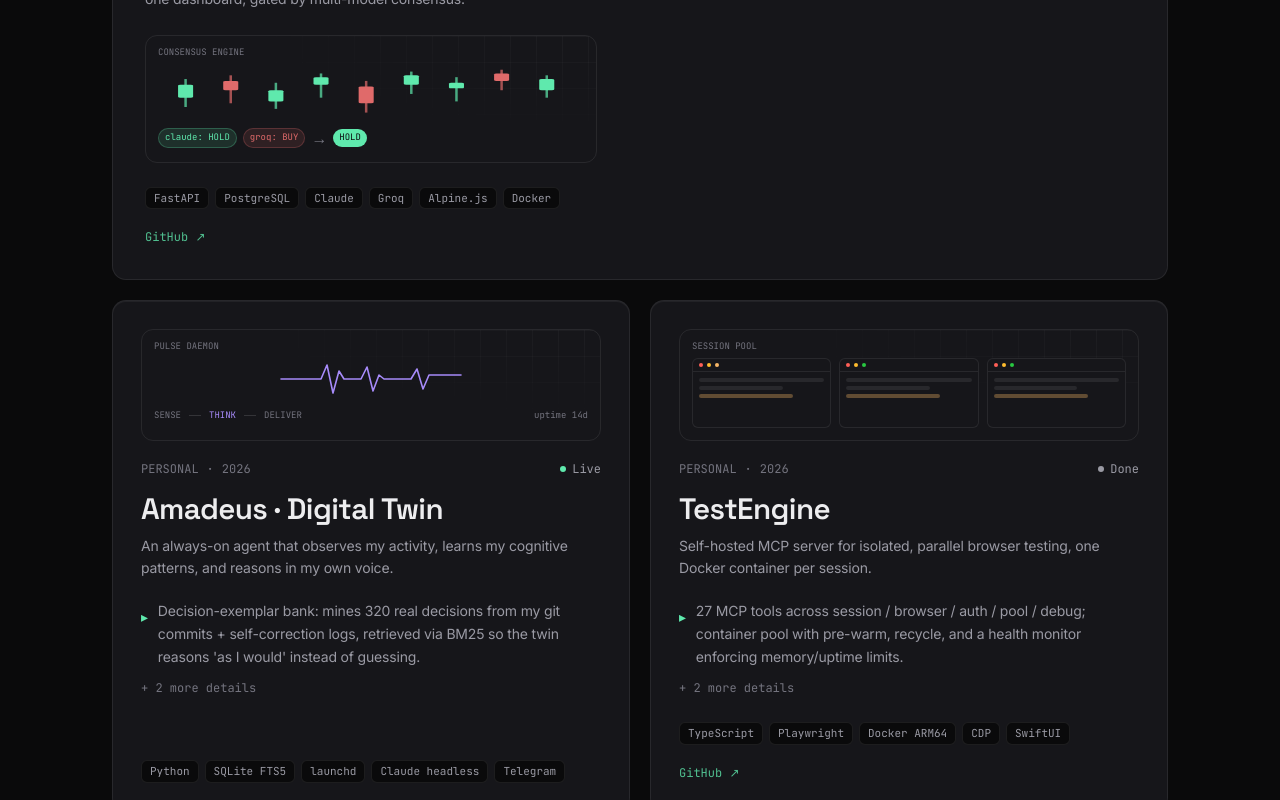
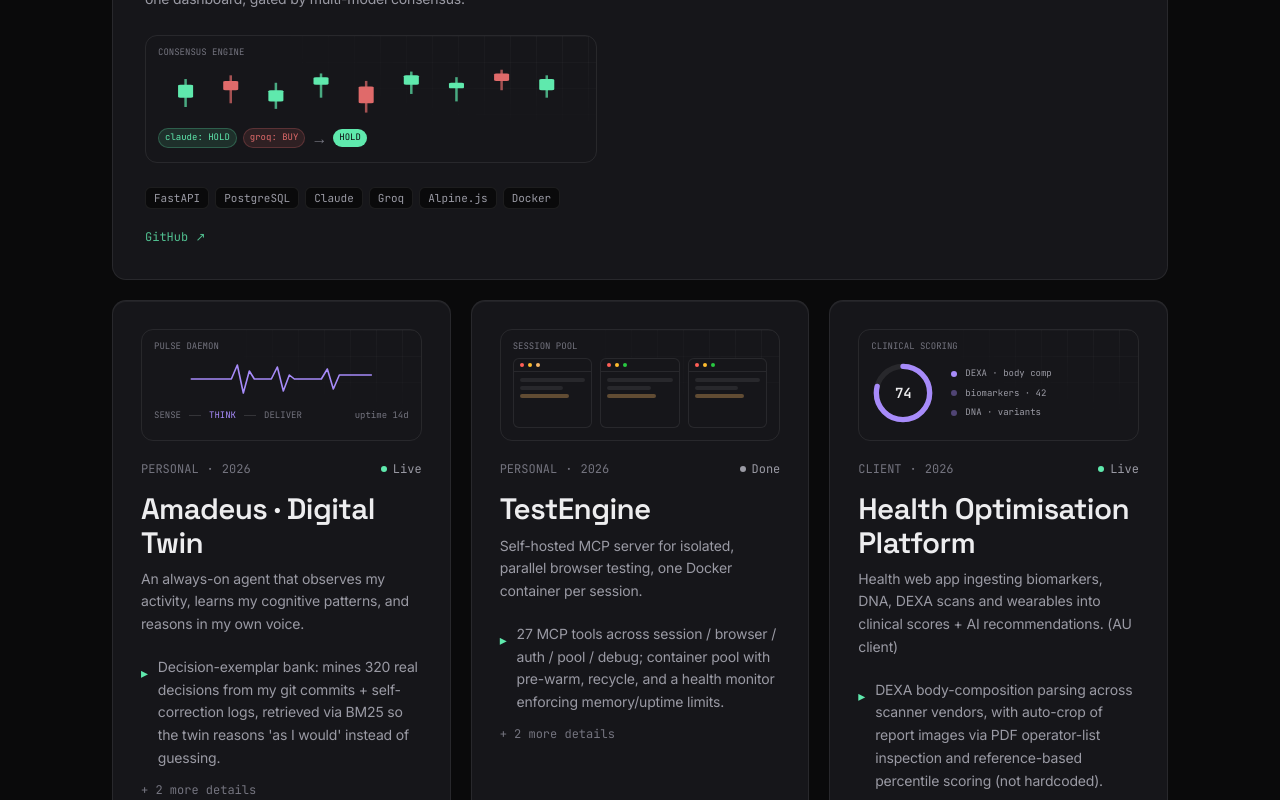
Before and after one commit to rafiimanggala/porto-web, a Next.js app: page / in a window 1280 px wide. Shown: the part 3079-3879 px from the top of the page. Built offline with nearby package versions, Linux system fonts and the light colour scheme.

Commit message:
feat(work): sticky-stack featured cards on desktop, grid fallback on touch

```diff
--- a/src/components/Featured.tsx
+++ b/src/components/Featured.tsx
@@ -1,7 +1,7 @@
 "use client";
 
-import { useState } from "react";
-import { motion, AnimatePresence } from "framer-motion";
+import { useState, useEffect } from "react";
+import { motion, AnimatePresence, useReducedMotion } from "framer-motion";
 import { featured, type Project } from "@/data/portfolio";
 import Section from "./ui/Section";
 import Reveal from "./ui/Reveal";
@@ -111,6 +111,54 @@ function Tags({ p }: { p: Project }) {
   );
 }
 
+function ProjectCard({ p, className }: { p: Project; className?: string }) {
+  return (
+    <SpotlightCard dataUnit={`project:${p.id}`} className={`flex flex-col p-6 sm:p-7 ${className ?? ""}`}>
+      <ProjectVisual id={p.id} accent={p.accent} className="mb-5 h-28" />
+      <Meta p={p} />
+      <h3 className="t-h3 mt-4 text-fg">{p.title}</h3>
+      <p className="mt-2 text-sm leading-relaxed text-dim">{p.oneLiner}</p>
+      <div className="mt-5">
+        <Highlights items={p.highlights} />
+      </div>
+      <Tags p={p} />
+    </SpotlightCard>
+  );
+}
+
+function StickyStack({ items }: { items: Project[] }) {
+  const reduce = useReducedMotion();
+  const [stack, setStack] = useState(false);
+  useEffect(() => {
+    const mq = window.matchMedia("(hover: hover) and (pointer: fine)");
+    setStack(mq.matches && !reduce);
+  }, [reduce]);
+
+  if (!stack) {
+    // Touch / reduced-motion: preserve the original grid + Reveal stagger exactly.
+    return (
+      <div className="md:col-span-2 grid gap-5 md:grid-cols-3">
+        {items.map((p, i) => (
+          <Reveal key={p.id} delay={(i % 3) * 0.08} className="h-full">
+            <ProjectCard p={p} className="h-full" />
+          </Reveal>
+        ))}
+      </div>
+    );
+  }
+
+  // Desktop: sticky-stack (no Reveal -- its transform conflicts with position:sticky).
+  return (
+    <div className="md:col-span-2 space-y-5">
+      {items.map((p, i) => (
+        <div key={p.id} className="sticky" style={{ top: `calc(6rem + ${i * 1.5}rem)` }}>
+          <ProjectCard p={p} />
+        </div>
+      ))}
+    </div>
+  );
+}
+
 export default function Featured() {
   const items = FEATURED_IDS.map(
     (id) => featured.find((p) => p.id === id)!
@@ -152,25 +200,7 @@ export default function Featured() {
           </SpotlightCard>
         </Reveal>
 
-        {rest.map((p, i) => (
-          <Reveal key={p.id} delay={(i % 2) * 0.08} className="h-full">
-            <SpotlightCard
-              dataUnit={`project:${p.id}`}
-              className="flex h-full flex-col p-6 sm:p-7"
-            >
-              <ProjectVisual id={p.id} accent={p.accent} className="mb-5 h-28" />
-              <Meta p={p} />
-              <h3 className="t-h3 mt-4 text-fg">{p.title}</h3>
-              <p className="mt-2 text-sm leading-relaxed text-dim">
-                {p.oneLiner}
-              </p>
-              <div className="mt-5">
-                <Highlights items={p.highlights} />
-              </div>
-              <Tags p={p} />
-            </SpotlightCard>
-          </Reveal>
-        ))}
+        <StickyStack items={rest} />
       </div>
     </Section>
   );
```
